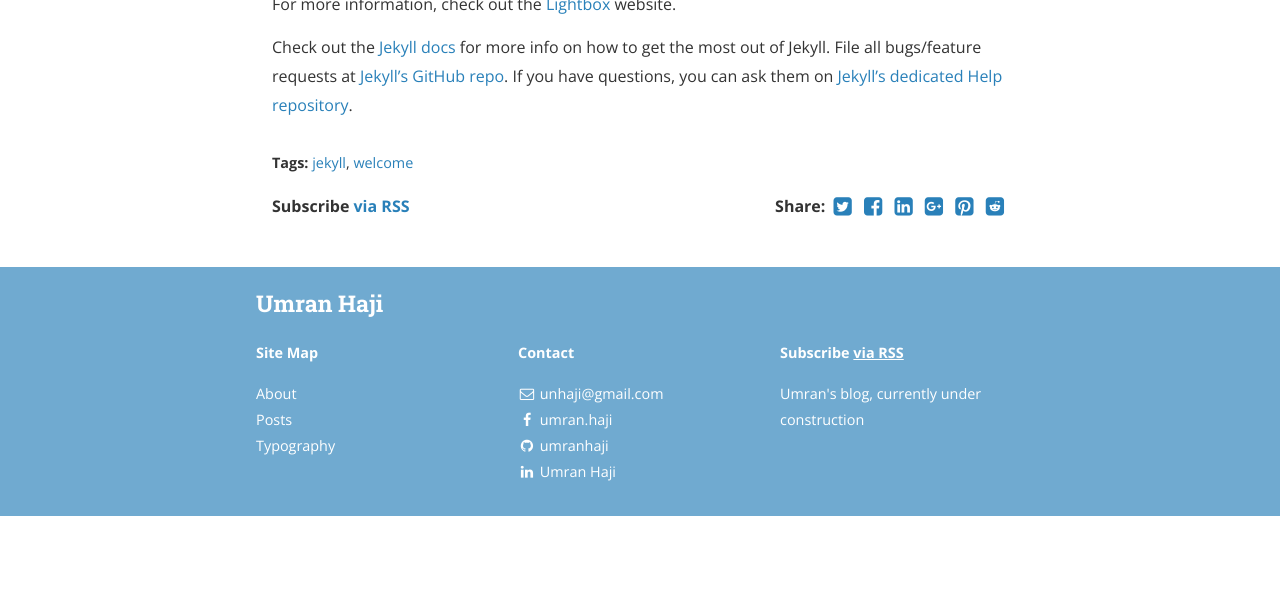
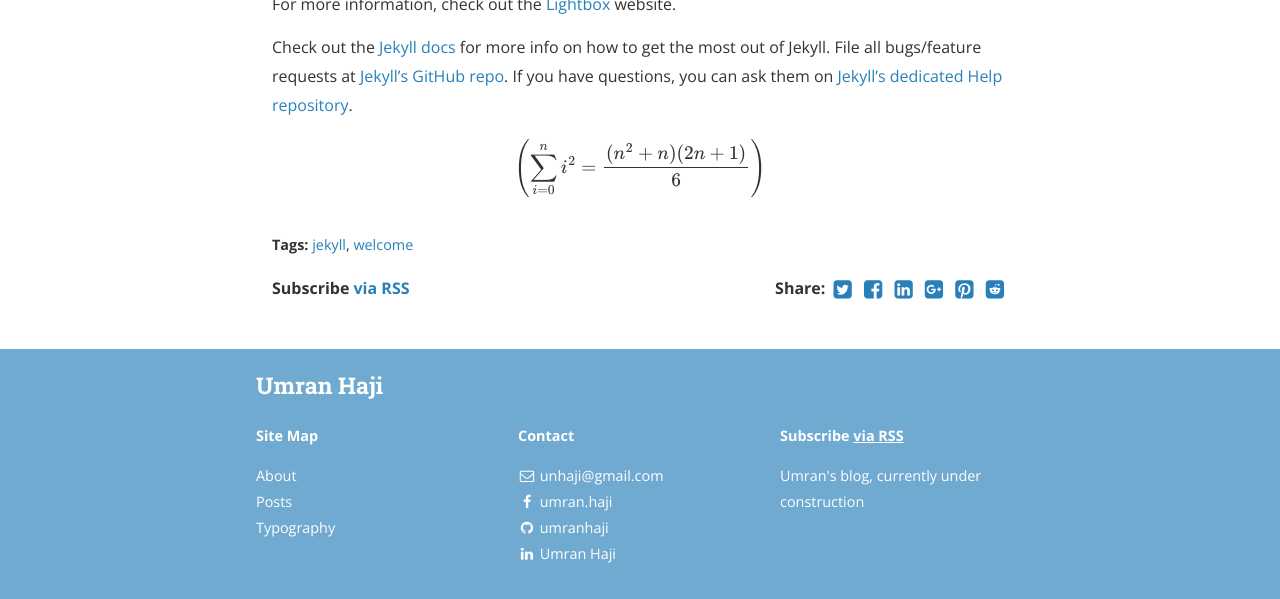
Before and after one commit to umranhaji/umranhaji.github.io, a Jekyll site: the page built from _posts/2015-04-18-welcome-to-jekyll.markdown, in a window 1280 px wide and 900 px high, scrolled down 2251 px, cut to the strip 301-900 px from the top of the window. Built offline with Jekyll 4.4.1, drawn with Linux system fonts in a browser that asks for light colours; nearby versions of some CDN libraries; formulas are drawn with MathJax 3; before the commit the page ends 3068 px from its top, so only the background shows below that.

Commit message:
Updated '_posts/2015-04-18-welcome-to-jekyll.markdown' via CloudCannon

```diff
--- a/_posts/2015-04-18-welcome-to-jekyll.markdown
+++ b/_posts/2015-04-18-welcome-to-jekyll.markdown
@@ -72,3 +72,5 @@ Check out the [Jekyll docs][jekyll] for more info on how to get the most out of
 [lightbox]:    http://lokeshdhakar.com/projects/lightbox2/
 [jekyll-archive]: https://github.com/jekyll/jekyll-archives
 [liquid]: https://github.com/Shopify/liquid/wiki/Liquid-for-Designers
+
+$$\left( \sum_{i=0}^n i^2 = \frac{(n^2+n)(2n+1)}{6} \right)$$
```
